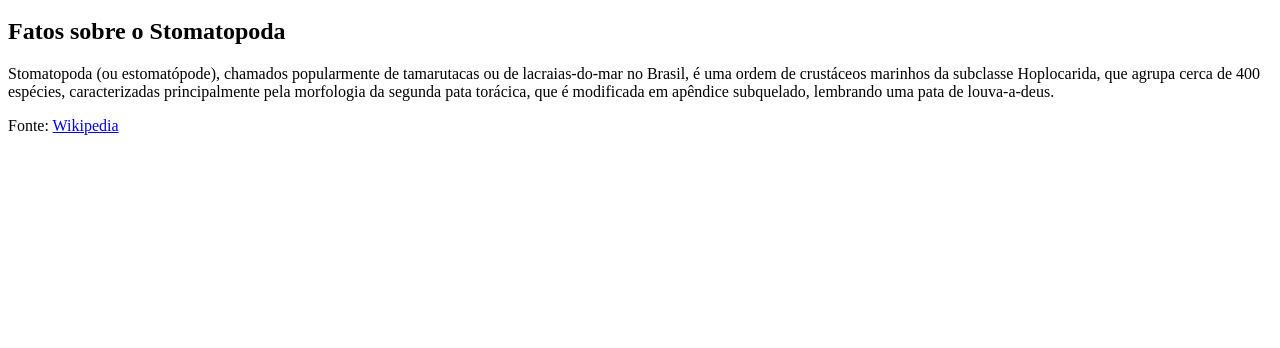
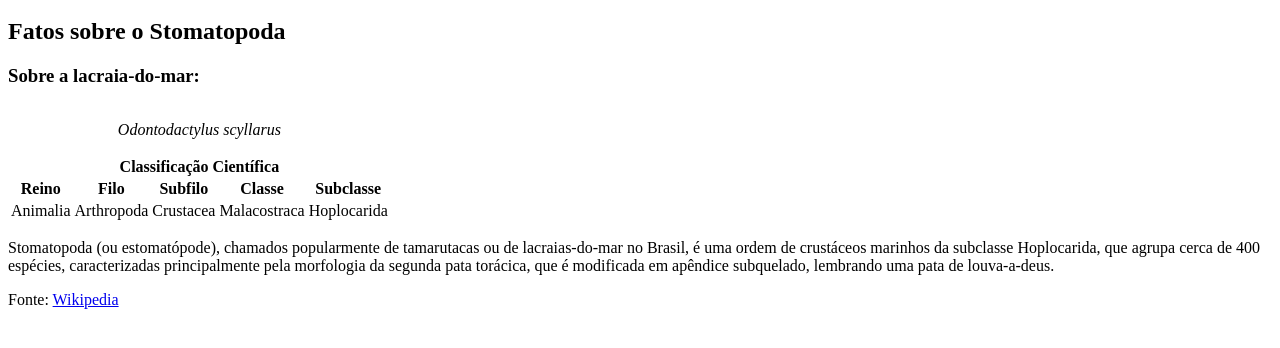
Before and after one commit to sdayube/trybe-exercises, a plain HTML site: page 3. HTML and CSS/3.4. Semantic HTML and Display Property/stomatopoda.html in a window 1280 px wide. Shown: the part 136-484 px from the top of the page. Drawn offline with Linux system fonts and the light colour scheme.

Commit message:
Changes section 1 to add table and scientific name

```diff
--- a/3. HTML and CSS/3.4. Semantic HTML and Display Property/stomatopoda.html
+++ b/3. HTML and CSS/3.4. Semantic HTML and Display Property/stomatopoda.html
@@ -23,7 +23,38 @@
     <!-- artigo: fatos sobre stomatopoda -->
     <article>
       <h2>Fatos sobre o Stomatopoda</h2>
-      <p>Stomatopoda (ou estomatópode), chamados popularmente de tamarutacas ou de lacraias-do-mar no Brasil, é uma ordem de crustáceos marinhos da subclasse Hoplocarida, que agrupa cerca de 400 espécies, caracterizadas principalmente pela morfologia da segunda pata torácica, que é modificada em apêndice subquelado, lembrando uma pata de louva-a-deus. <div>Fonte: <a href="https://pt.wikipedia.org/wiki/Stomatopoda" target="_blank">Wikipedia</a></div></p>
+
+      <!-- seção 1: informações básicas -->
+      <section>
+        <h3>Sobre a lacraia-do-mar:</h3>
+
+        <table>
+          <caption><p><em>Odontodactylus scyllarus</em></p></caption>
+          <tr>
+           <th colspan="5">Classificação Científica</th>
+          </tr>
+          <tr>
+            <th scope="col">Reino</th>
+            <th scope="col">Filo</th>
+            <th scope="col">Subfilo</th>
+            <th scope="col">Classe</th>
+            <th scope="col">Subclasse</th>
+          </tr>
+          <tr>
+            <td>Animalia</td>
+            <td>Arthropoda</td>
+            <td>Crustacea</td>
+            <td>Malacostraca</td>
+            <td>Hoplocarida</td>
+          </tr>
+        </table>
+
+        <p>Stomatopoda (ou estomatópode), chamados popularmente de tamarutacas ou de lacraias-do-mar no Brasil, é uma ordem de crustáceos marinhos da subclasse Hoplocarida, que agrupa cerca de 400 espécies, caracterizadas principalmente pela morfologia da segunda pata torácica, que é modificada em apêndice subquelado, lembrando uma pata de louva-a-deus.</p>
+        <div>Fonte: <a href="https://pt.wikipedia.org/wiki/Stomatopoda" target="_blank">Wikipedia</a></div>
+      </section>
+
+      <!-- seção 2:  -->
+
     </article>
   </body>
 </html>
```
